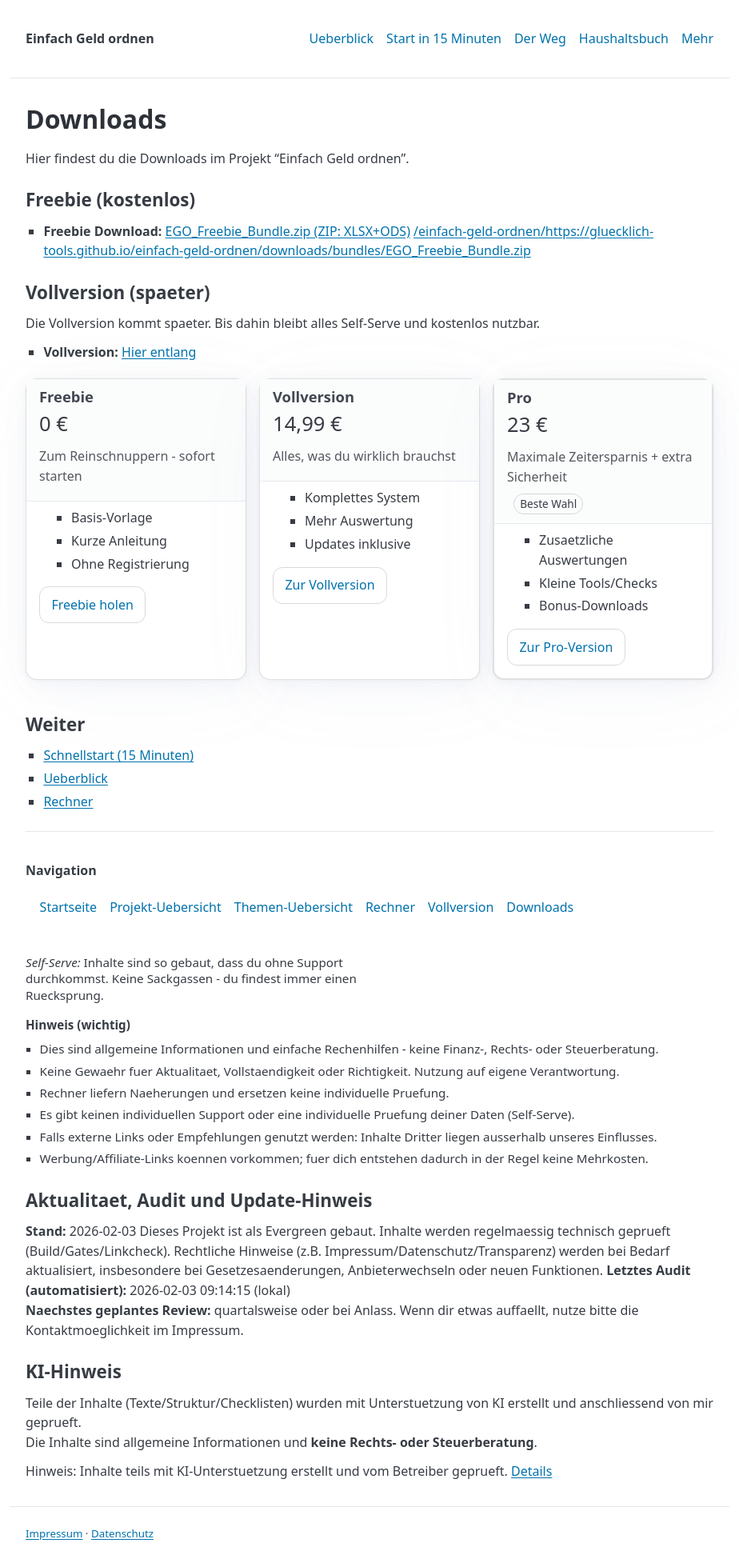
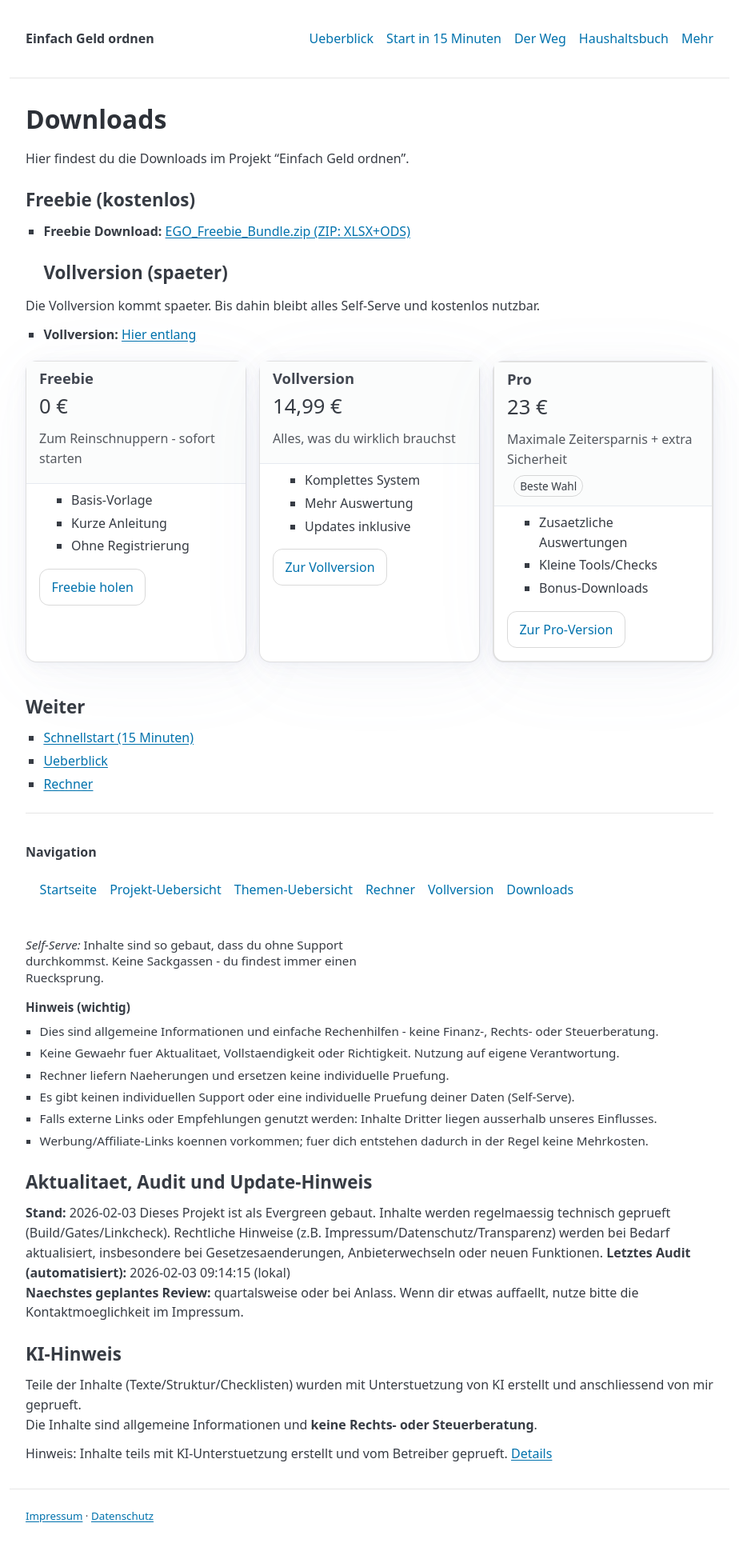
Before and after one commit to gluecklich-tools/einfach-geld-ordnen, a Jekyll site: the page built from seiten/downloads.md, in a window 1280 px wide. Shown: the whole page at 80% size, without its empty margins (178-1102 px from the left). Built offline with Jekyll 4.4.1, drawn with Linux system fonts in a browser that asks for light colours; after the commit the page ends 1927 px from its top, so only the background shows below that.

Commit message:
Klaus-Run: automated gates + push 2026-02-20 21:43

```diff
--- a/seiten/downloads.md
+++ b/seiten/downloads.md
@@ -19,8 +19,6 @@ Hier findest du die Downloads im Projekt "Einfach Geld ordnen".
 <a id="freebie"></a>
 ## Freebie (kostenlos)
 - **Freebie Download:** [EGO_Freebie_Bundle.zip (ZIP: XLSX+ODS)]({{ site.baseurl }}/downloads/bundles/EGO_Freebie_Bundle.zip)
- [{{ site.baseurl }}/https://gluecklich-tools.github.io{{ site.baseurl }}/downloads/bundles/EGO_Freebie_Bundle.zip]({{ site.baseurl }}/assets/downloads/{{ site.baseurl }}/https://gluecklich-tools.github.io{{ site.baseurl }}/downloads/bundles/EGO_Freebie_Bundle.zip)
-
 ## Vollversion (spaeter)
 
 Die Vollversion kommt spaeter. Bis dahin bleibt alles Self-Serve und kostenlos nutzbar.
```
